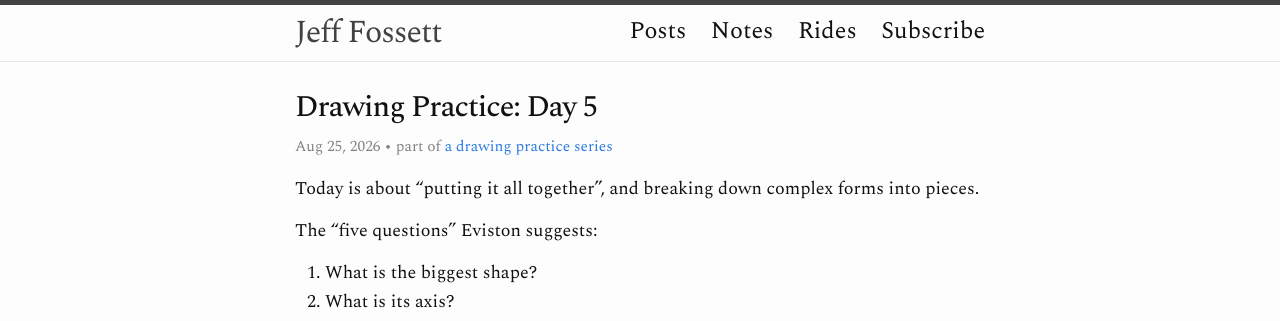
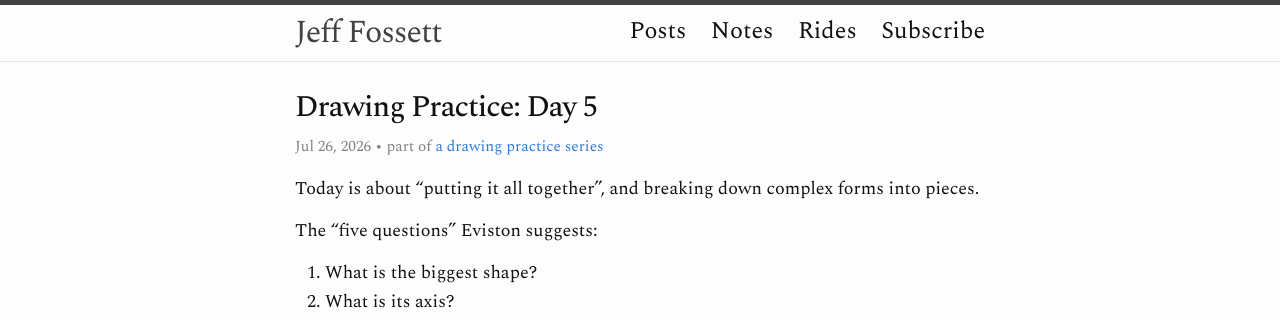
Before and after one commit to Fossj117/fossj117.github.io, a Jekyll site: the page built from _drawing/day5.md, in a window 1280 px wide. Shown: the top 321 px of the page. Built offline with Jekyll 4.4.1, drawn with Linux system fonts in a browser that asks for light colours.

Commit message:
Fix day 5 drawing entry date
Co-authored-by: Cursor <cursoragent@cursor.com>

```diff
--- a/_drawing/day5.md
+++ b/_drawing/day5.md
@@ -2,7 +2,7 @@
 layout: drawing
 title: "Drawing Practice: Day 5"
 day: 5
-date: 2026-08-25
+date: 2026-07-26
 ---
 
 Today is about "putting it all together", and breaking down complex forms into pieces.
```
